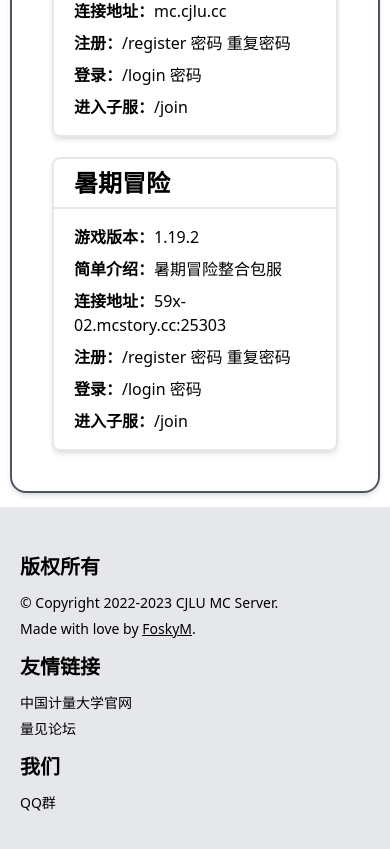
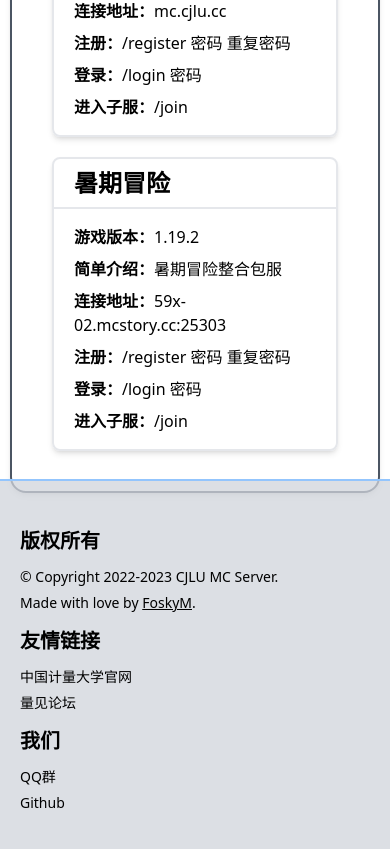
Before and after one commit to FoskyM/cjlu-mc-web, a Vue app: page / in a window 390 px wide. Shown: the part 1051-1900 px from the top of the page. Built offline with nearby package versions, Linux system fonts and the light colour scheme.

Commit message:
底部栏样式

```diff
--- a/src/components/Footer.vue
+++ b/src/components/Footer.vue
@@ -1,5 +1,5 @@
 <template>
-  <footer class="bg-gray-200 py-10 px-5 lg:px-40 absolute bottom-0 w-full">
+  <footer class="bg-gray-300/75 py-10 px-5 lg:px-40 absolute bottom-0 w-full border-blue-300 border-t-2">
     <div class="grid grid-cols-3">
       <div class="col-span-3 md:col-span-1">
         <h3 class="text-xl py-1.5 font-bold">版权所有</h3>
@@ -44,6 +44,9 @@ const contacts = [
   {
     name: "QQ群",
     url: "http://qm.qq.com/cgi-bin/qm/qr?_wv=1027&k=4rKquohheWp31szGG6RESC2e__mZ2A2f&authKey=%2FVm%2BUctzHuJ23nMYVvQ7gEfCX6FZIR4KPwlKGkC25V9KvKmBYRiJSzjdN6xobu%2BH&noverify=0&group_code=529555678"
+  }, {
+    name: "Github",
+    url: "https://github.com/FoskyM/cjlu-mc-web"
   }
 ]
 </script>
```
